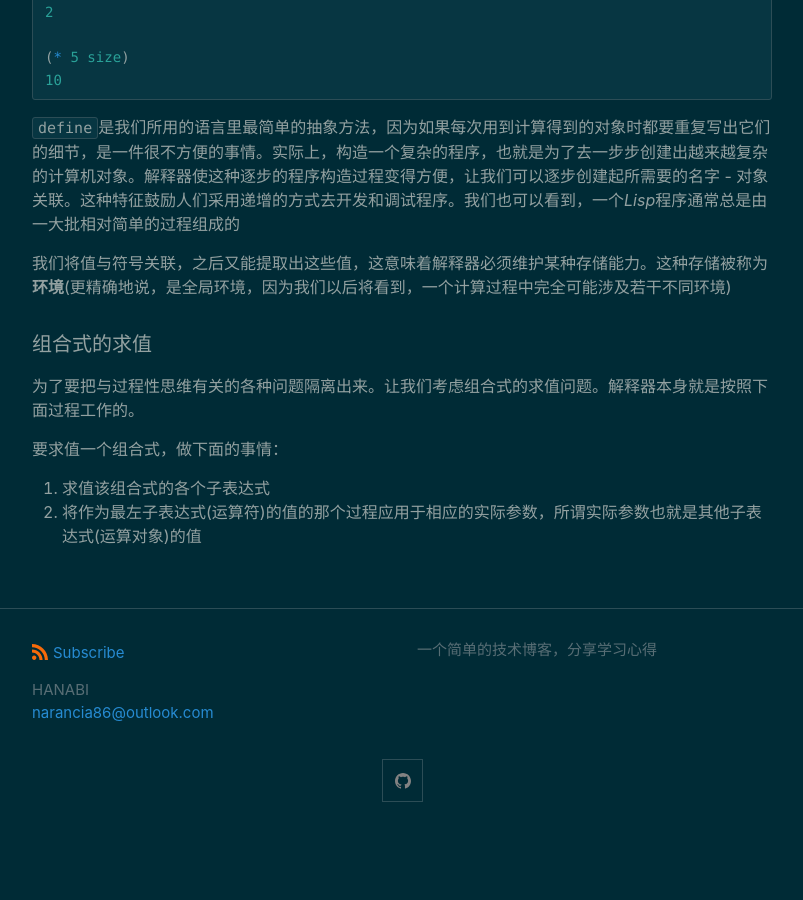
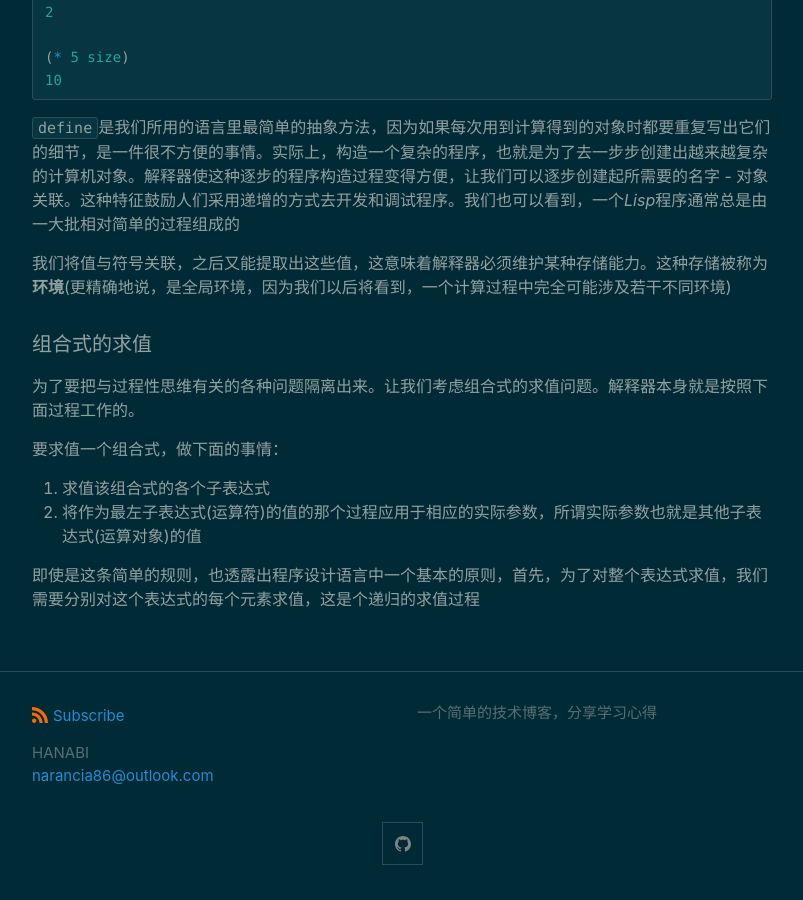
Before and after one commit to KamenRiderKuuga/kamenriderkuuga.github.io, a Jekyll site: the page built from _posts/2020-10-21-Foundation-6.md, in a window 1280 px wide and 900 px high, scrolled down 3102 px. Shown: the whole window, without its empty margins (238-1041 px from the left). Built offline with Jekyll 4.4.1, drawn with Linux system fonts in a browser that asks for light colours; before the commit the page ends 3939 px from its top, so only the background shows below that.

Commit message:
Update 2020-10-21-Foundation-6.md

```diff
--- a/_posts/2020-10-21-Foundation-6.md
+++ b/_posts/2020-10-21-Foundation-6.md
@@ -133,3 +133,5 @@ size
 
 1. 求值该组合式的各个子表达式
 2. 将作为最左子表达式(运算符)的值的那个过程应用于相应的实际参数，所谓实际参数也就是其他子表达式(运算对象)的值
+
+即使是这条简单的规则，也透露出程序设计语言中一个基本的原则，首先，为了对整个表达式求值，我们需要分别对这个表达式的每个元素求值，这是个递归的求值过程
```
